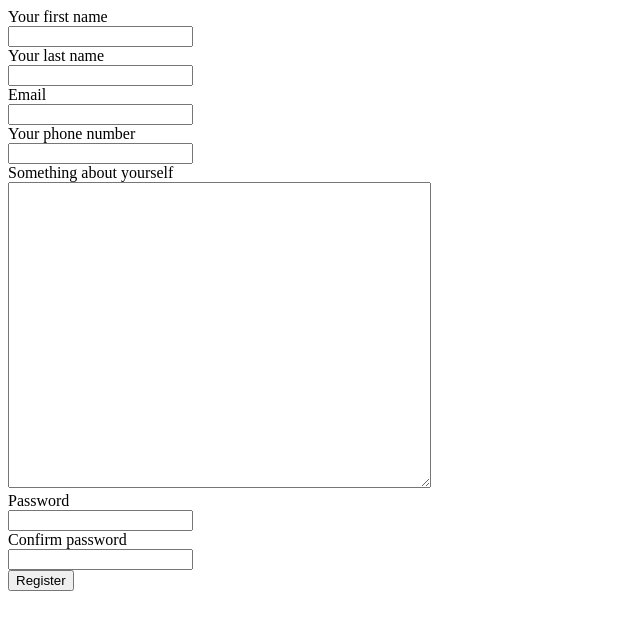
After one commit to Kub228/ZochovaMed, a Flask app: page /registerpacient in a window 1280 px wide. The commit adds this page. Shown: the top 630 px of the page, without its empty margins (0-640 px from the left). Run offline with Flask 3, Linux system fonts and the light colour scheme.

Commit message:
Added register for doctor and patient

```diff
--- a/forms.py
+++ b/forms.py
@@ -12,7 +12,7 @@ class RegistrationFormPacient(FlaskForm):
     lastname = StringField('Your last name', validators=[DataRequired()])
     email = StringField('Email', validators=[DataRequired(), Email()])
     telnum = StringField('Your phone number', validators=[DataRequired()])
-    description = StringField('Something about yourself', validators=[DataRequired()])
+    description = TextAreaField('Something about yourself', validators=[DataRequired()])
     #este pridat datum narodenia
     password = PasswordField('Password', validators=[DataRequired()])
     password_confirm = PasswordField('Confirm password', validators=[DataRequired(), EqualTo('password')])
@@ -25,7 +25,7 @@ class RegistrationFormDoctor(FlaskForm):
     email = StringField('Email', validators=[DataRequired(), Email()])
     telnum = StringField('Your phone number', validators=[DataRequired()])
     #este pridat datum narodenia
-    #este pridat odbor
+    odbor = StringField('Your field', validators=[DataRequired()])
     password = PasswordField('Password', validators=[DataRequired()])
     password_confirm = PasswordField('Confirm password', validators=[DataRequired(), EqualTo('password')])
     submit = SubmitField('Register')
--- a/main.py
+++ b/main.py
@@ -17,21 +17,42 @@ app.secret_key = 'kluckluckluc'
 
 @app.route('/')
 def home():
-    return render_template('index.html')
+    return render_template('home.html')
 
 
-@app.route('/register', methods=['GET', 'POST'])
-def register():
+@app.route('/registerpacient', methods=['GET', 'POST'])
+def registerpacient():
     form = RegistrationFormPacient()
     if form.validate_on_submit():
         pacient = Pacient.query.filter_by(email=form.email.data).first()
         if pacient:
-            return redirect(url_for('register'))
+            return redirect(url_for('registerpacient'))
 
-        new_pacient = Pacient(first_name=form.firstname.data, last_name=form.lastname.data, email=form.email.data)
+        new_pacient = Pacient(first_name=form.firstname.data, last_name=form.lastname.data, tel_num = form.telnum.data, description=form.description.data , email=form.email.data)
         new_pacient.set_password(form.password.data)
         db.session.add(new_pacient)
         db.session.commit()
         return redirect(url_for('home'))
 
-    return render_template('register.html', form=form)
+    return render_template('registerpacient.html', form=form)
+
+@app.route('/registerdoctor', methods=['GET', 'POST'])
+def registerdoctor():
+    form = RegistrationFormDoctor()
+    if form.validate_on_submit():
+        doctor = Doctor.query.filter_by(email=form.email.data).first()
+        if doctor:
+            return redirect(url_for('registerdoctor'))
+
+        new_doctor = Doctor(first_name=form.firstname.data, last_name=form.lastname.data, tel_num = form.telnum.data, odbor=form.odbor.data , email=form.email.data)
+        new_doctor.set_password(form.password.data)
+        db.session.add(new_doctor)
+        db.session.commit()
+        return redirect(url_for('home'))
+
+    return render_template('registerdoctor.html', form=form)
+
+
+
+with app.app_context():
+    db.create_all()
--- a/models.py
+++ b/models.py
@@ -13,7 +13,7 @@ class Pacient(UserMixin, db.Model):
     tel_num = db.Column(db.String(120), unique=True, nullable=False) #telefonne cislo
     password_hash = db.Column(db.String(128), nullable=False)
     description = db.Column(db.Text, nullable=False) # nieco o pacientovy
-    date_birth = db.Column(db.Date, nullable=False)
+
 
     def set_password(self, password):
         self.password_hash = generate_password_hash(password)
@@ -29,7 +29,7 @@ class Doctor(UserMixin, db.Model):
     email = db.Column(db.String(120), unique=True, nullable=False)
     tel_num = db.Column(db.String(120), unique=True, nullable=False) #telefonne cislo
     password_hash = db.Column(db.String(128), nullable=False)
-    date_birth = db.Column(db.Date, nullable=False)
+    #date_birth = db.Column(db.Date, nullable=False)
     odbor = db.Column(db.String(80)) # zameranie doktora (psycholog, chirurg, ...)
 
     def set_password(self, password):
--- a/templates/register.html
+++ b/templates/registerdoctor.html
@@ -13,6 +13,8 @@
             {{ form.firstname.label }} <br> {{ form.firstname() }} <br>
             {{ form.lastname.label }} <br> {{ form.lastname() }} <br>
             {{ form.email.label }} <br> {{ form.email() }} <br>
+            {{ form.telnum.label }} <br> {{ form.telnum() }} <br>
+            {{ form.odbor.label }} <br> {{ form.odbor() }} <br>
             {{ form.password.label }} <br> {{ form.password() }} <br>
             {{ form.password_confirm.label }} <br> {{ form.password_confirm() }} <br>
             {{ form.submit() }}
--- /dev/null
+++ b/templates/registerpacient.html
@@ -0,0 +1,25 @@
+<!DOCTYPE html>
+<html lang="en">
+<head>
+    <meta charset="UTF-8">
+    <meta name="viewport" content="width=device-width, initial-scale=1.0">
+    <title>Document</title>
+</head>
+<body>
+<div class="container-log-reg">
+    <div class="article-detail">
+        <form method="post" class="register-login">
+            {{ form.hidden_tag() }}
+            {{ form.firstname.label }} <br> {{ form.firstname() }} <br>
+            {{ form.lastname.label }} <br> {{ form.lastname() }} <br>
+            {{ form.email.label }} <br> {{ form.email() }} <br>
+            {{ form.telnum.label }} <br> {{ form.telnum() }} <br>
+            {{ form.description.label }} <br> {{ form.description(cols=50, rows=20) }} <br>
+            {{ form.password.label }} <br> {{ form.password() }} <br>
+            {{ form.password_confirm.label }} <br> {{ form.password_confirm() }} <br>
+            {{ form.submit() }}
+        </form>
+    </div>
+</div>
+</body>
+</html>
```
Also changed, not shown: instance/zochovamed.db (added).
